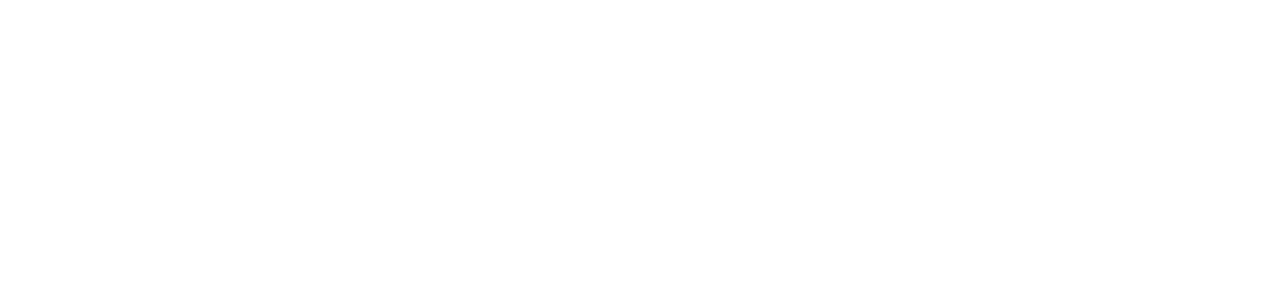
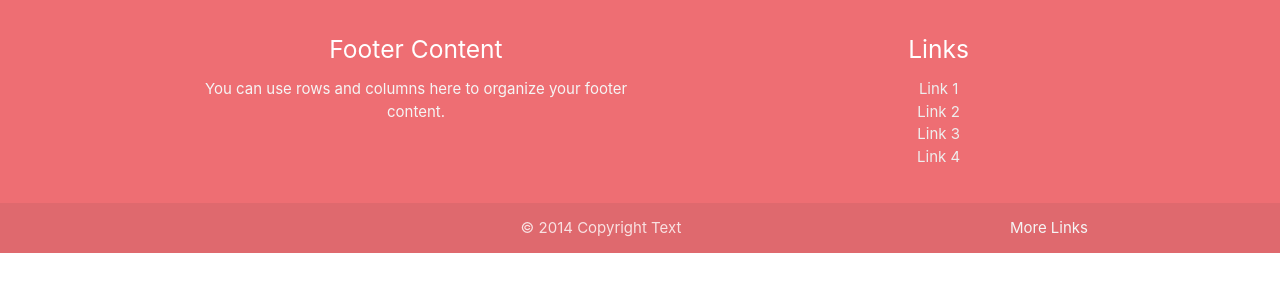
Before and after one commit to center-aisle/middle-ground, a React (Create React App) app: page / in a window 1280 px wide. Shown: the top 300 px of the page. Built offline with nearby package versions, Linux system fonts and the light colour scheme.

Commit message:
the footer functions

```diff
--- a/public/index.html
+++ b/public/index.html
@@ -19,6 +19,7 @@
       work correctly both with client-side routing and a non-root public URL.
       Learn how to configure a non-root public URL by running `npm run build`.
     -->
+
     <!-- Compiled and minified CSS -->
     <link rel="stylesheet" href="https://cdnjs.cloudflare.com/ajax/libs/materialize/1.0.0/css/materialize.min.css">
 
--- a/src/App.tsx
+++ b/src/App.tsx
@@ -1,11 +1,12 @@
 import React from 'react';
 import logo from './logo.svg';
+import Footer from './components/footer/footer';
 import './App.css';
 
 const App: React.FC = () => {
   return (
     <div className="App">
-
+      <Footer/>
     </div>
   );
 }
--- a/src/components/footer/footer.tsx
+++ b/src/components/footer/footer.tsx
@@ -1,12 +1,35 @@
 import React from "react";
 
 
-function footer() {
+function Footer() {
   return (
-    <div className="main-container">
+    <footer className="page-footer">
+    <div className="container">
+      <div className="row">
+        <div className="col l6 s12">
+          <h5 className="white-text">Footer Content</h5>
+          <p className="grey-text text-lighten-4">You can use rows and columns here to organize your footer content.</p>
+        </div>
+        <div className="col l4 offset-l2 s12">
+          <h5 className="white-text">Links</h5>
+          <ul>
+            <li><a className="grey-text text-lighten-3" href="#!">Link 1</a></li>
+            <li><a className="grey-text text-lighten-3" href="#!">Link 2</a></li>
+            <li><a className="grey-text text-lighten-3" href="#!">Link 3</a></li>
+            <li><a className="grey-text text-lighten-3" href="#!">Link 4</a></li>
+          </ul>
+        </div>
+      </div>
+    </div>
+    <div className="footer-copyright">
+      <div className="container">
+      © 2014 Copyright Text
+      <a className="grey-text text-lighten-4 right" href="#!">More Links</a>
+      </div>
+    </div>
+  </footer>
 
-    </div>
   );
 }
 
-export default footer;
+export default Footer;
```
